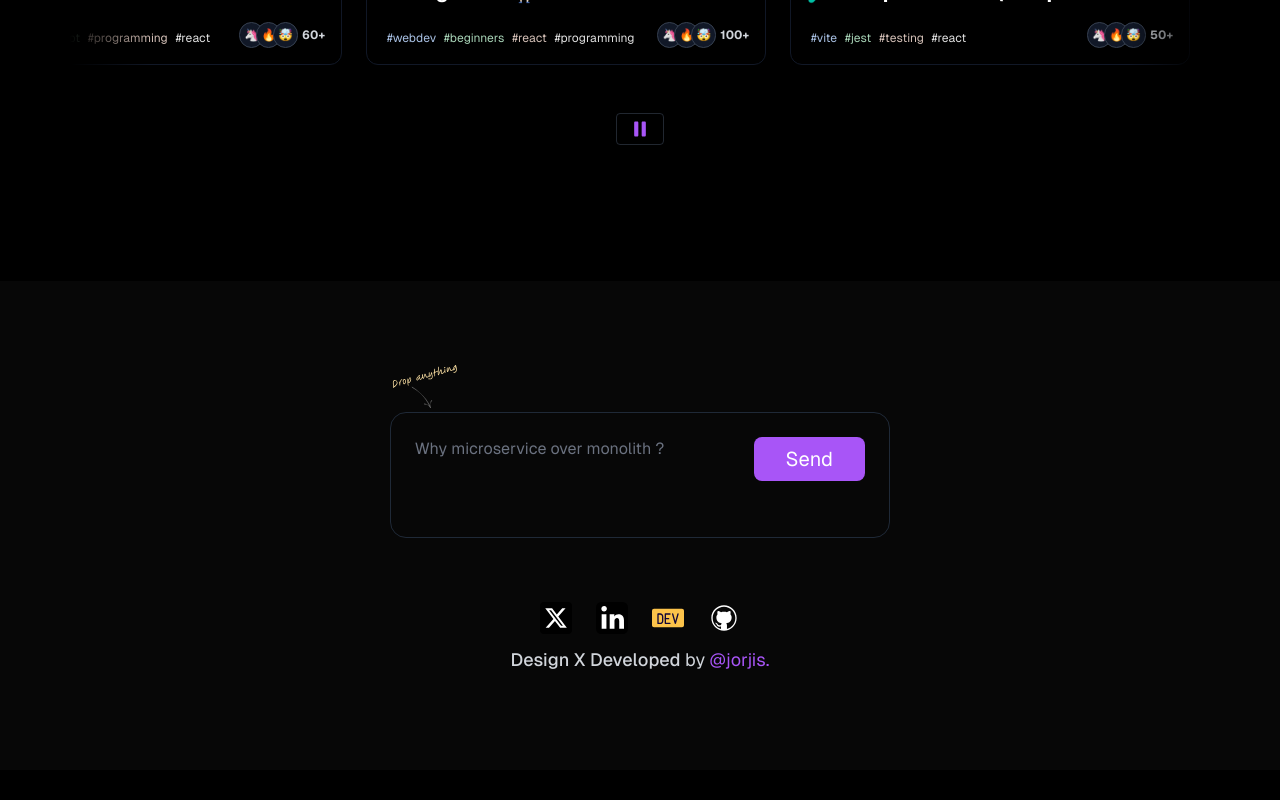
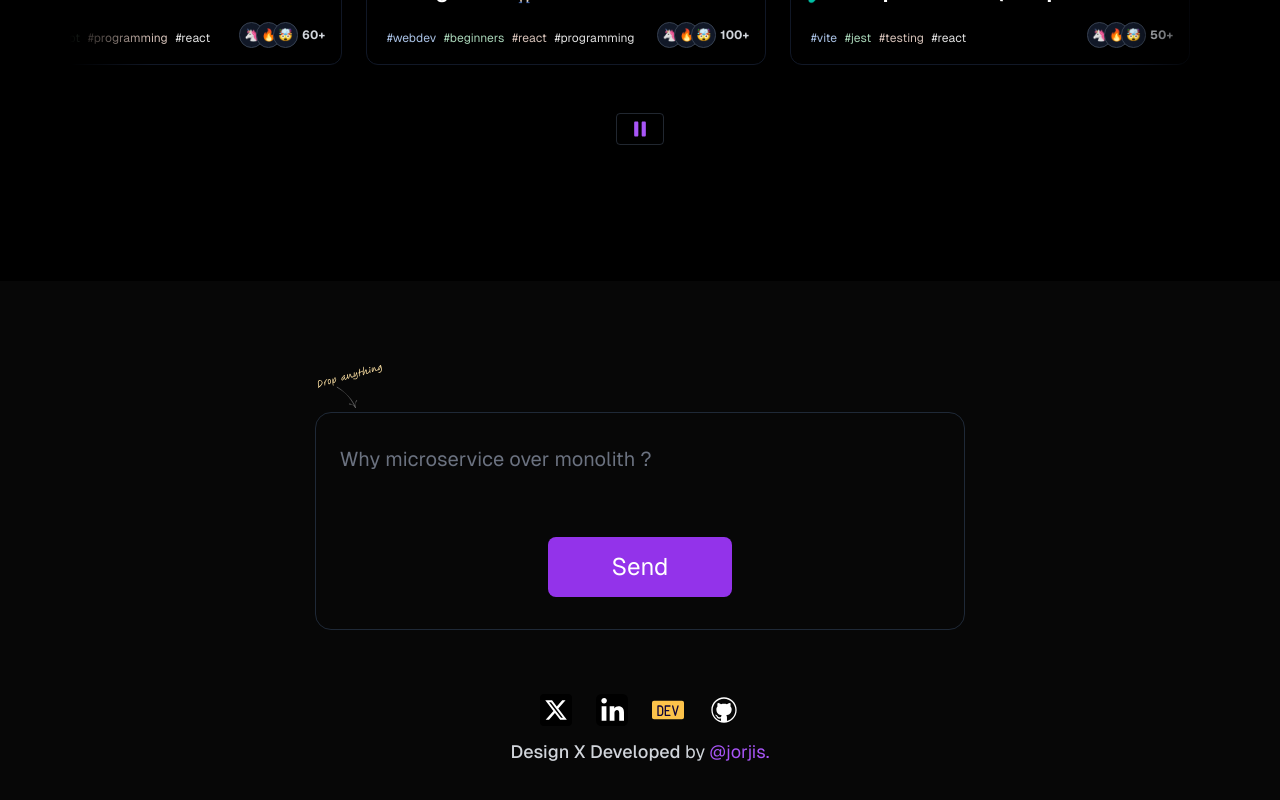
Before and after one commit to jorjishasan/portfolio, a Next.js app: page / in a window 1280 px wide. Shown: the part 4582-5382 px from the top of the page. Before the commit the page ends 5352 px from the top, so only its background shows below. Built offline with nearby package versions, Linux system fonts and the light colour scheme; no server answers.

Commit message:
refactor: enhance layout and styling in FooterLeft component for better responsiveness

```diff
--- a/src/components/ui/footer/FooterLeft.js
+++ b/src/components/ui/footer/FooterLeft.js
@@ -17,13 +17,13 @@ const FooterLeft = () => {
 
 const InputBox = () => {
   return (
-    <div className="flex flex-col items-center gap-12 rounded-[16px] border border-gray-800 px-4 py-6 md:w-[500px] md:flex-row md:pb-12 lg:px-6 lg:pb-14">
+    <div className="flex flex-col items-center gap-12 rounded-[16px] border border-gray-800 px-4 py-6 md:w-[500px] lg:w-[550px] lg:px-6 lg:py-8 xl:w-[650px] xl:gap-16">
       <input
         type="text"
         placeholder="Why microservice over monolith ?"
-        className="w-full place-self-start border-none bg-transparent text-gray-300 placeholder-gray-500 outline-none"
+        className="w-full place-self-start text-wrap bg-transparent text-xl text-gray-300 placeholder-gray-500 outline-none"
       />
-      <button className="rounded-lg bg-purple-500 px-8 py-2 text-xl text-white transition-colors hover:bg-purple-600">
+      <button className="rounded-lg bg-purple-600 px-8 py-3 text-lg text-white transition-colors hover:bg-purple-600 md:text-[24px] xl:px-16 xl:py-4">
         Send
       </button>
     </div>
```
